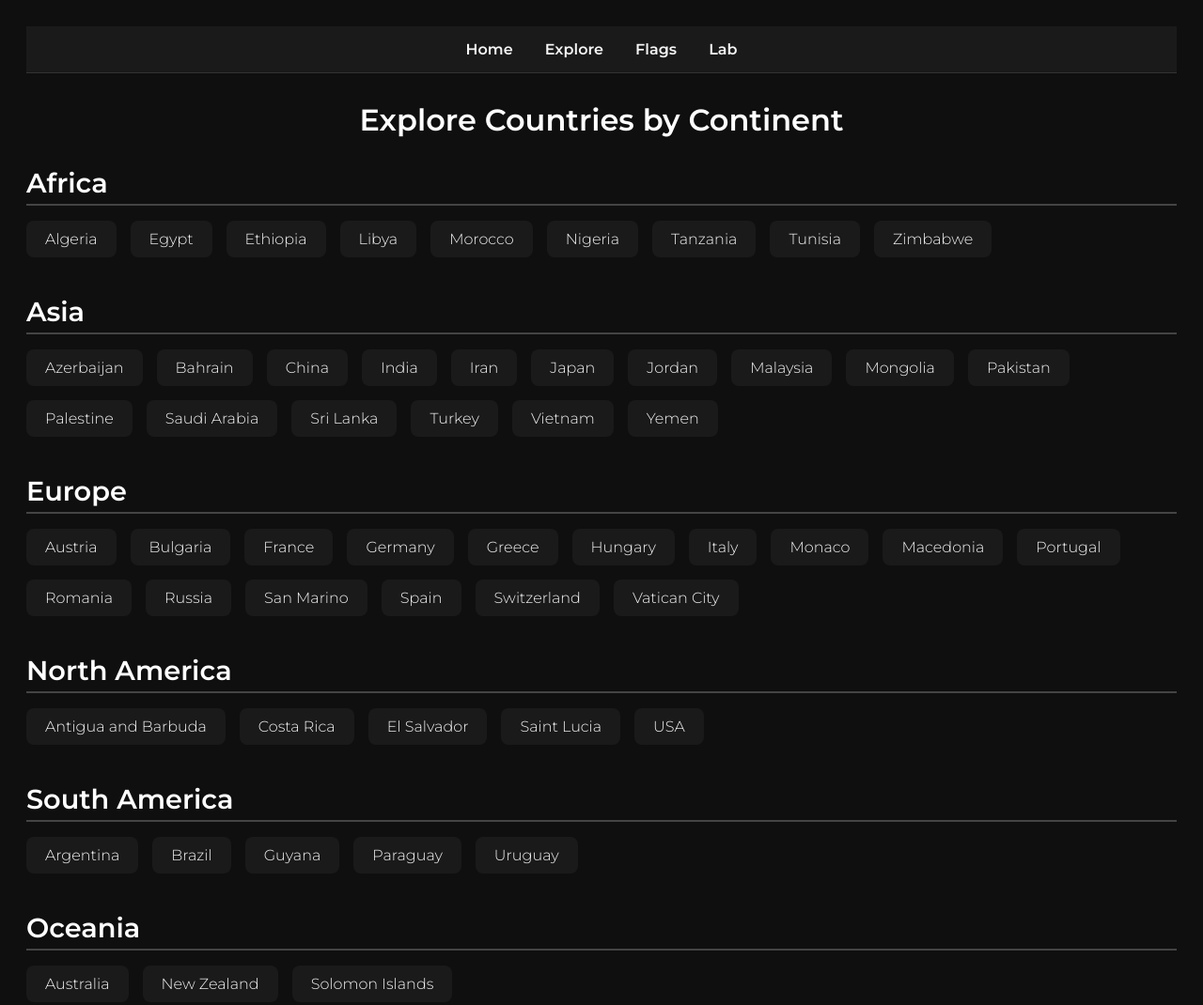
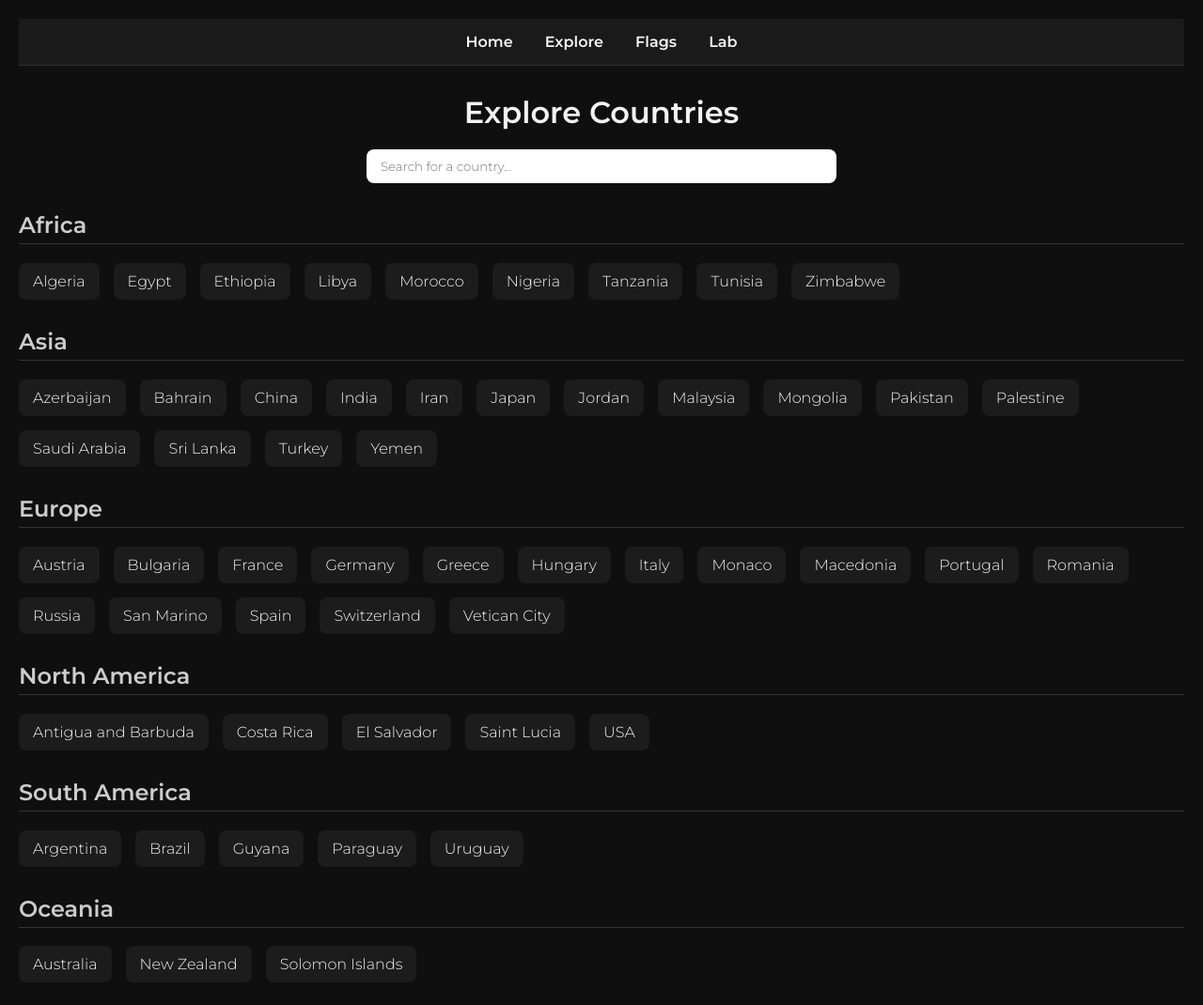
Before and after one commit to travelwithchef/World-Through-Data-Science-, a plain HTML site: page explore.html in a window 1280 px wide. Shown: the top 1070 px of the page at 94% size. Drawn offline with Linux system fonts and the light colour scheme.

Commit message:
Update explore.html effects updated

```diff
--- a/explore.html
+++ b/explore.html
@@ -1,15 +1,17 @@
-<!DOCTYPE html>
-<html lang="en">
+<!DOCTYPE html><html lang="en">
 <head>
-  <meta charset="UTF-8" />
-  <meta name="viewport" content="width=device-width, initial-scale=1.0"/>
+  <meta charset="UTF-8">
+  <meta name="viewport" content="width=device-width, initial-scale=1.0">
   <title>Explore Countries</title>
   <link href="https://fonts.googleapis.com/css2?family=Montserrat:wght@300;600&display=swap" rel="stylesheet">
   <style>
-    body {
+    * {
+      box-sizing: border-box;
+      font-family: 'Montserrat', sans-serif;
+    }body {
+  margin: 0;
   background-color: #0f0f0f;
   color: #f2f2f2;
-      font-family: 'Montserrat', sans-serif;
   padding: 20px;
 }
 
@@ -30,42 +32,93 @@
 
 h1 {
   text-align: center;
-      margin-bottom: 30px;
-      color: #ffffff;
+  margin-bottom: 20px;
+}
+
+#search {
+  display: block;
+  margin: 0 auto 30px auto;
+  padding: 10px 15px;
+  width: 80%;
+  max-width: 500px;
+  border: none;
+  border-radius: 8px;
 }
 
 .continent {
-      margin-bottom: 40px;
+  margin-bottom: 30px;
 }
 
 .continent h2 {
-      font-size: 1.8rem;
-      margin-bottom: 15px;
-      border-bottom: 2px solid #444;
+  color: #ccc;
+  border-bottom: 1px solid #333;
   padding-bottom: 5px;
-      color: #ffffff;
 }
 
-    ul {
-      list-style: none;
-      padding-left: 0;
+.country-list {
   display: flex;
   flex-wrap: wrap;
   gap: 15px;
 }
 
-    li {
-      background-color: #1a1a1a;
-      padding: 10px 20px;
+.country {
+  background-color: #1c1c1c;
+  padding: 10px 15px;
   border-radius: 8px;
-      color: #f2f2f2;
-      font-weight: 500;
+  cursor: pointer;
+  position: relative;
   transition: background 0.3s;
 }
 
-    li:hover {
+.country:hover {
   background-color: #333;
 }
+
+.country-flag {
+  position: absolute;
+  top: -60px;
+  left: 50%;
+  transform: translateX(-50%);
+  display: none;
+  width: 60px;
+  border: 1px solid #fff;
+}
+
+.country:hover .country-flag {
+  display: block;
+}
+
+/* Popup modal */
+.modal {
+  display: none;
+  position: fixed;
+  z-index: 999;
+  left: 0;
+  top: 0;
+  width: 100%;
+  height: 100%;
+  overflow: auto;
+  background-color: rgba(0,0,0,0.7);
+}
+
+.modal-content {
+  background-color: #222;
+  margin: 10% auto;
+  padding: 20px;
+  border: 1px solid #444;
+  width: 80%;
+  max-width: 400px;
+  border-radius: 10px;
+}
+
+.close {
+  color: #aaa;
+  float: right;
+  font-size: 24px;
+  font-weight: bold;
+  cursor: pointer;
+}
+
   </style>
 </head>
 <body>
@@ -74,51 +127,81 @@
     <a href="explore.html">Explore</a>
     <a href="flags.html">Flags</a>
     <a href="lab.html">Lab</a>
-  </nav>
+  </nav>  <h1>Explore Countries</h1>
+  <input type="text" id="search" placeholder="Search for a country...">  <div id="explore-container"></div>  <!-- Modal -->  <div id="infoModal" class="modal">
+    <div class="modal-content">
+      <span class="close" onclick="closeModal()">&times;</span>
+      <div id="modalContent"></div>
+    </div>
+  </div>  <script>
+    const countries = {
+      "Africa": ["Algeria", "Egypt", "Ethiopia", "Libya", "Morocco", "Nigeria", "Tanzania", "Tunisia", "Zimbabwe"],
+      "Asia": ["Azerbaijan", "Bahrain", "China", "India", "Iran", "Japan", "Jordan", "Malaysia", "Mongolia", "Pakistan", "Palestine", "Saudi Arabia", "Sri Lanka", "Turkey", "Yemen"],
+      "Europe": ["Austria", "Bulgaria", "France", "Germany", "Greece", "Hungary", "Italy", "Monaco", "Macedonia", "Portugal", "Romania", "Russia", "San Marino", "Spain", "Switzerland", "Vetican City"],
+      "North America": ["Antigua and Barbuda", "Costa Rica", "El Salvador", "Saint Lucia", "USA"],
+      "South America": ["Argentina", "Brazil", "Guyana", "Paraguay", "Uruguay"],
+      "Oceania": ["Australia", "New Zealand", "Solomon Islands"],
+      "Southeast Asia": ["Vietnam"]
+    };
 
-  <h1>Explore Countries by Continent</h1>
+    const container = document.getElementById("explore-container");
 
-  <div class="continent">
-    <h2>Africa</h2>
-    <ul>
-      <li>Algeria</li><li>Egypt</li><li>Ethiopia</li><li>Libya</li><li>Morocco</li><li>Nigeria</li><li>Tanzania</li><li>Tunisia</li><li>Zimbabwe</li>
-    </ul>
-  </div>
+    function createCountryElement(name) {
+      const div = document.createElement("div");
+      div.className = "country";
+      div.innerHTML = `
+        <img class="country-flag" src="images/${name.replace(/ /g, '_')}.png" alt="${name} flag">
+        ${name}
+      `;
+      div.addEventListener("click", () => showModal(name));
+      return div;
+    }
 
-  <div class="continent">
-    <h2>Asia</h2>
-    <ul>
-      <li>Azerbaijan</li><li>Bahrain</li><li>China</li><li>India</li><li>Iran</li><li>Japan</li><li>Jordan</li><li>Malaysia</li><li>Mongolia</li><li>Pakistan</li><li>Palestine</li><li>Saudi Arabia</li><li>Sri Lanka</li><li>Turkey</li><li>Vietnam</li><li>Yemen</li>
-    </ul>
-  </div>
+    function renderCountries(filter = "") {
+      container.innerHTML = "";
+      for (const [continent, countryList] of Object.entries(countries)) {
+        const match = countryList.filter(name => name.toLowerCase().includes(filter.toLowerCase()));
+        if (match.length > 0) {
+          const section = document.createElement("div");
+          section.className = "continent";
 
-  <div class="continent">
-    <h2>Europe</h2>
-    <ul>
-      <li>Austria</li><li>Bulgaria</li><li>France</li><li>Germany</li><li>Greece</li><li>Hungary</li><li>Italy</li><li>Monaco</li><li>Macedonia</li><li>Portugal</li><li>Romania</li><li>Russia</li><li>San Marino</li><li>Spain</li><li>Switzerland</li><li>Vatican City</li>
-    </ul>
-  </div>
+          const title = document.createElement("h2");
+          title.textContent = continent;
+          section.appendChild(title);
 
-  <div class="continent">
-    <h2>North America</h2>
-    <ul>
-      <li>Antigua and Barbuda</li><li>Costa Rica</li><li>El Salvador</li><li>Saint Lucia</li><li>USA</li>
-    </ul>
-  </div>
+          const list = document.createElement("div");
+          list.className = "country-list";
+          match.forEach(name => list.appendChild(createCountryElement(name)));
 
-  <div class="continent">
-    <h2>South America</h2>
-    <ul>
-      <li>Argentina</li><li>Brazil</li><li>Guyana</li><li>Paraguay</li><li>Uruguay</li>
-    </ul>
-  </div>
+          section.appendChild(list);
+          container.appendChild(section);
+        }
+      }
+    }
 
-  <div class="continent">
-    <h2>Oceania</h2>
-    <ul>
-      <li>Australia</li><li>New Zealand</li><li>Solomon Islands</li>
-    </ul>
-  </div>
+    function showModal(name) {
+      document.getElementById("infoModal").style.display = "block";
+      document.getElementById("modalContent").innerHTML = `
+        <h2>${name}</h2>
+        <p>More information about ${name} will be added soon!</p>
+      `;
+    }
 
-</body>
+    function closeModal() {
+      document.getElementById("infoModal").style.display = "none";
+    }
+
+    document.getElementById("search").addEventListener("input", (e) => {
+      renderCountries(e.target.value);
+    });
+
+    window.onclick = function(event) {
+      const modal = document.getElementById("infoModal");
+      if (event.target == modal) {
+        modal.style.display = "none";
+      }
+    }
+
+    renderCountries();
+  </script></body>
 </html>
```
Lines whose indentation alone changed are shown as unchanged.
